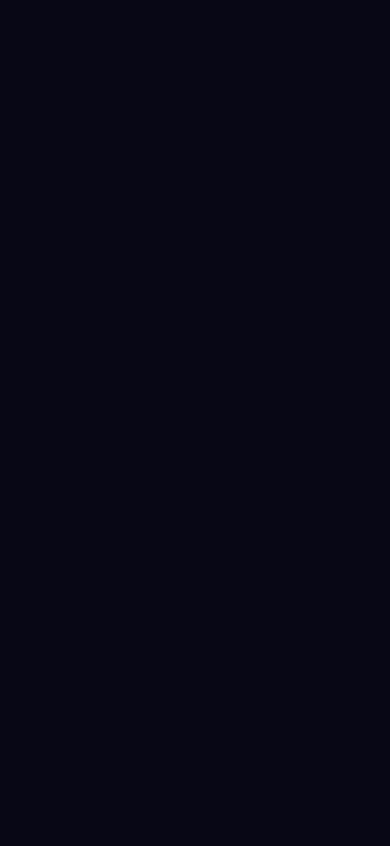
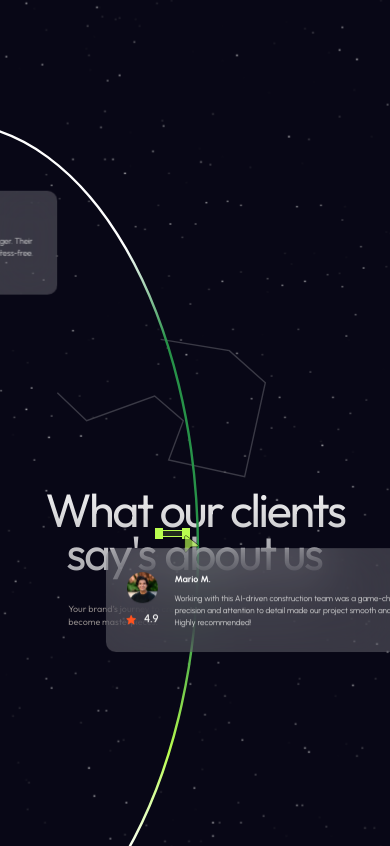
Before and after one commit to ajmal-j/uievr, a React (Vite) app: page / in a window 390 px wide. Shown: the part 6598-7444 px from the top of the page. Before the commit the page ends 6595 px from the top, so only its background shows below. Built offline with nearby package versions, Linux system fonts and the light colour scheme.

Commit message:
feat : client testimonials responsiveness.

```diff
--- a/src/components/pages/home/client-testimonials.tsx
+++ b/src/components/pages/home/client-testimonials.tsx
@@ -39,18 +39,31 @@ export default function ClientTestimonials() {
   const duration = 50;
 
   return (
-    <div className="w-full relative py-28 flex">
-      <div className="flex items-center justify-start">
+    <div className='w-full relative 2xl:py-28 lg:py-42 md:py-96 sm:py-[420px] py-[500px] flex'>
+      <div className='flex items-center justify-start '>
         <img
-          src="/pages/home/elements/client-testimonial-side-eclipse.svg"
-          alt="eclipse half"
+          src='/pages/home/elements/client-testimonial-side-eclipse.svg'
+          className='lg:block hidden'
+          alt='eclipse half'
         />
       </div>
-      <div className="w-full flex items-center justify-center">
-        <div className="flex items-start justify-center flex-col centered-wrapper-custom-width max-w-[780px] gap-10">
-          <GradientHeading className="text-center text-[110px] leading-[0.9]">
+      <img
+        src='/pages/home/elements/client-testimonial-side-eclipse-tab.svg'
+        className='lg:hidden hidden md:block min-h-[550px] absolute top-1/2
+        -translate-y-1/2 -translate-x-[5%]'
+        alt='eclipse half'
+      />
+      <img
+        src='/pages/home/elements/client-testimonial-side-eclipse-mobile.svg'
+        className='md:hidden block min-h-[550px] absolute top-1/2
+        -translate-y-1/2 -translate-x-[20%]'
+        alt='eclipse half'
+      />
+      <div className='w-full flex items-center justify-center'>
+        <div className='flex lg:items-start items-center justify-center flex-col centered-wrapper-custom-width max-w-[780px] xl:gap-10 lg:gap-8 md:gap-6 sm:gap-4 gap-3'>
+          <GradientHeading className='text-center text-[min(110px,12vw)] leading-[0.9]'>
             What our clients <br /> say's{" "}
-            <div className="inline-block relative">
+            <div className='inline-block relative'>
               <motion.div
                 animate={{
                   height: ["0%", "110%", "110%", "110%", "110%", "0%"],
@@ -65,13 +78,13 @@ export default function ClientTestimonials() {
                   },
                 }}
                 viewport={{ once: true }}
-                className="absolute -top-[2px] -left-1 -right-4 -bottom-3 bg-secondaryBackground/15 border-[1px] border-secondaryBackground"
+                className='absolute -top-[2px] -left-1 -right-4 -bottom-3 bg-secondaryBackground/15 border-[1px] border-secondaryBackground'
               >
-                <div className="w-full h-full relative">
-                  <div className="w-[13px] h-[11px] absolute top-0 left-0 bg-secondaryBackground -translate-x-1/2 -translate-y-1/2" />
-                  <div className="w-[13px] h-[11px] absolute top-0 right-0 bg-secondaryBackground translate-x-1/2 -translate-y-1/2" />
-                  <div className="w-[13px] h-[11px] absolute bottom-0 left-0 bg-secondaryBackground -translate-x-1/2 translate-y-1/2" />
-                  <div className="w-[13px] h-[11px] absolute bottom-0 right-0 bg-secondaryBackground translate-x-1/2 translate-y-1/2" />
+                <div className='w-full h-full relative'>
+                  <div className='lg:w-[13px] sm:w-[11px] w-[8px] lg:h-[11px] sm:h-[8px] h-[6px] absolute top-0 left-0 bg-secondaryBackground -translate-x-1/2 -translate-y-1/2' />
+                  <div className='lg:w-[13px] sm:w-[11px] w-[8px] lg:h-[11px] sm:h-[8px] h-[6px] absolute top-0 right-0 bg-secondaryBackground translate-x-1/2 -translate-y-1/2' />
+                  <div className='lg:w-[13px] sm:w-[11px] w-[8px] lg:h-[11px] sm:h-[8px] h-[6px] absolute bottom-0 left-0 bg-secondaryBackground -translate-x-1/2 translate-y-1/2' />
+                  <div className='lg:w-[13px] sm:w-[11px] w-[8px] lg:h-[11px] sm:h-[8px] h-[6px] absolute bottom-0 right-0 bg-secondaryBackground translate-x-1/2 translate-y-1/2' />
                   <motion.svg
                     animate={{
                       opacity: [0.6, 1, 0, 0, 1, 0.6],
@@ -84,34 +97,32 @@ export default function ClientTestimonials() {
                         repeatDelay: 2,
                       },
                     }}
-                    width="40px"
-                    height="40px"
-                    viewBox="0 0 24 24"
-                    className="absolute origin-center -bottom-5 -right-3 translate-x-1/2 translate-y-1/2"
-                    fill="none"
-                    xmlns="http://www.w3.org/2000/svg"
+                    viewBox='0 0 24 24'
+                    className='absolute lg:w-[40px] sm:w-[30px] w-[20px] origin-center lg:-bottom-5 sm:-bottom-4 -bottom-2 lg:-right-3 sm:-right-2 -right-1 translate-x-1/2 translate-y-1/2'
+                    fill='none'
+                    xmlns='http://www.w3.org/2000/svg'
                   >
                     <path
-                      d="M7.92098 2.29951C6.93571 1.5331 5.5 2.23523 5.5 3.48349V20.4923C5.5 21.9145 7.2945 22.5382 8.17661 21.4226L12.3676 16.1224C12.6806 15.7267 13.1574 15.4958 13.6619 15.4958H20.5143C21.9425 15.4958 22.5626 13.6887 21.4353 12.8119L7.92098 2.29951Z"
-                      stroke="black"
-                      fill="#B9FD50"
+                      d='M7.92098 2.29951C6.93571 1.5331 5.5 2.23523 5.5 3.48349V20.4923C5.5 21.9145 7.2945 22.5382 8.17661 21.4226L12.3676 16.1224C12.6806 15.7267 13.1574 15.4958 13.6619 15.4958H20.5143C21.9425 15.4958 22.5626 13.6887 21.4353 12.8119L7.92098 2.29951Z'
+                      stroke='black'
+                      fill='#B9FD50'
                     />
                   </motion.svg>
                 </div>
               </motion.div>
-              <span className="inline-block bg-gradient-to-b from-white/70 to-white/60 px-[2px] text-transparent bg-clip-text">
+              <span className='inline-block bg-gradient-to-b from-white/70 to-white/60 px-[2px] text-transparent bg-clip-text'>
                 about us
               </span>
             </div>
           </GradientHeading>
-          <p className="font-outfit text-[22px] text-[#8A8484] place-self-center max-w-[600px]">
+          <p className='font-outfit xl:text-[22px] lg:text-[18px] md:text-[16px] sm:text-[14px] text-[9px] text-[#8A8484] place-self-center max-w-[min(600px,65vw)] lg:text-start sm:text-center text-start'>
             Your brand’s journey to creativity begins with us, where ideas
             become masterpieces.
           </p>
         </div>
       </div>
-      <div className="absolute top-[20%] left-0 right-0 bottom-0 grid w-full">
-        <div className="relative flex items-center justify-center w-full -translate-x-[30%] max-w-[2000px]">
+      <div className='absolute top-[20%] left-0 right-0 bottom-0 grid w-full'>
+        <div className='relative flex items-center justify-center w-full lg:-translate-x-[30%] md:-translate-x-[20%] -translate-x-[30%] max-w-[2000px]'>
           {testimonials.map((testimonial, index) => {
             let angle = (index / testimonials.length) * 360;
             angle += 210;
@@ -128,7 +139,7 @@ export default function ClientTestimonials() {
                   duration,
                   ease: "linear",
                 }}
-                className="absolute flex items-center justify-center max-w-[35dvw]"
+                className='absolute flex items-center justify-center 2xl:max-w-[min(35dvw,780px)] xl:max-w-[min(60dvw,780px)] lg:max-w-[min(70dvw,780px)] md:max-w-[80dvw] sm:max-w-[85dvw] max-w-[90dvw] w-full'
                 style={{ transformOrigin: `-${radius}px 0px` }}
               >
                 <motion.div
@@ -141,32 +152,32 @@ export default function ClientTestimonials() {
                     duration,
                     ease: "linear",
                   }}
-                  className="px-8 py-7 rounded-xl flex items-center gap-6 bg-white/20 backdrop-blur-xl"
+                  className='lg:px-8 sm:px-6 px-5 lg:py-7 py-6 xl:rounded-xl lg:rounded-lg md:rounded-[13px] sm:rounded-[12px] rounded-[10px] flex items-center md:gap-6 sm:gap-5 gap-4 bg-white/20 backdrop-blur-xl'
                 >
-                  <div className="flex flex-col gap-2 items-center justify-center">
+                  <div className='flex flex-col gap-2 items-center justify-center'>
                     <div>
                       <img
                         src={testimonial.image}
-                        className="w-[75px] object-contain"
+                        className='xl:w-[75px] lg:w-[60px] md:w-[50px] sm:w-[40px] w-[31px] object-contain'
                         alt={`Client ${testimonial.name} avatar`}
                       />
                     </div>
-                    <div className="flex items-center justify-center gap-2">
+                    <div className='flex items-center justify-center gap-2'>
                       <img
-                        src="/pages/home/icons/star.svg"
-                        className="w-[26px] object-contain"
-                        alt="Star Icon"
+                        src='/pages/home/icons/star.svg'
+                        className='xl:w-[26px] lg:w-[22px] md:w-[17px] sm:w-[14px] w-[10px] object-contain'
+                        alt='Star Icon'
                       />
-                      <span className="font-urbanist text-[26px] font-semibold text-[#F1F1F1]">
+                      <span className='font-urbanist xl:text-[26px] lg:text-[22px] md:text-[17px] sm:text-[14px] text-[11px] font-semibold text-[#F1F1F1]'>
                         {testimonial.rating}
                       </span>
                     </div>
                   </div>
-                  <div className="flex-1 flex flex-col items-start justify-center gap-1.5">
-                    <h3 className="text-white font-urbanist font-bold text-[21px]">
+                  <div className='flex-1 flex flex-col items-start justify-center gap-1.5'>
+                    <h3 className='text-white font-urbanist font-bold xl:text-[21px] lg:text-[18px] md:text-[14px] sm:text-[12px] text-[9px]'>
                       {testimonial.name}
                     </h3>
-                    <p className="text-[#DDDDDD] font-urbanist text-[21px] max-w-[570px]">
+                    <p className='text-[#DDDDDD] font-urbanist xl:text-[21px] lg:text-[18px] md:text-[14px] sm:text-[12px] text-[8px]'>
                       {testimonial.description}
                     </p>
                   </div>
--- a/src/pages/home.tsx
+++ b/src/pages/home.tsx
@@ -21,7 +21,7 @@ export default function Home() {
       <EvrExplanation />
       <OurWorks />
       <OurTeam />
-      {/* <ClientTestimonials /> */}
+      <ClientTestimonials />
       {/* <LetsWorkGradientText /> */}
       {/* <Contact /> */}
       {/* <InfiniteHorizontalMovingCards /> */}
```
Also changed, not shown: public/pages/home/elements/client-testimonial-side-eclipse-mobile.svg (added), public/pages/home/elements/client-testimonial-side-eclipse-tab.svg (added).
